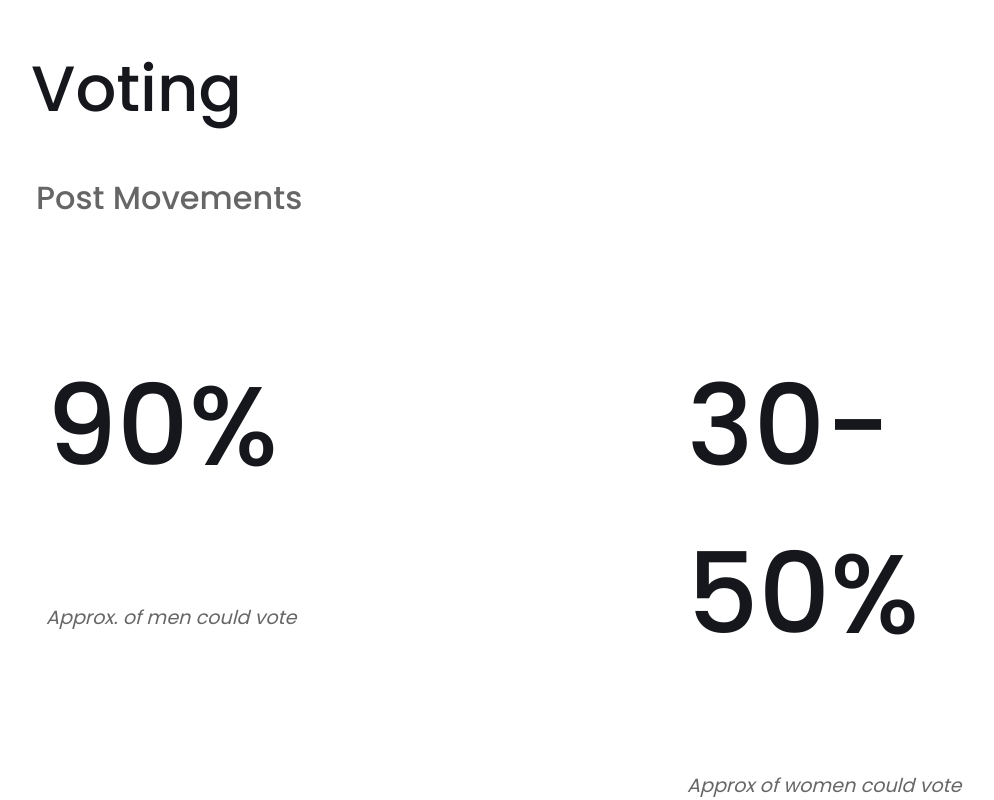
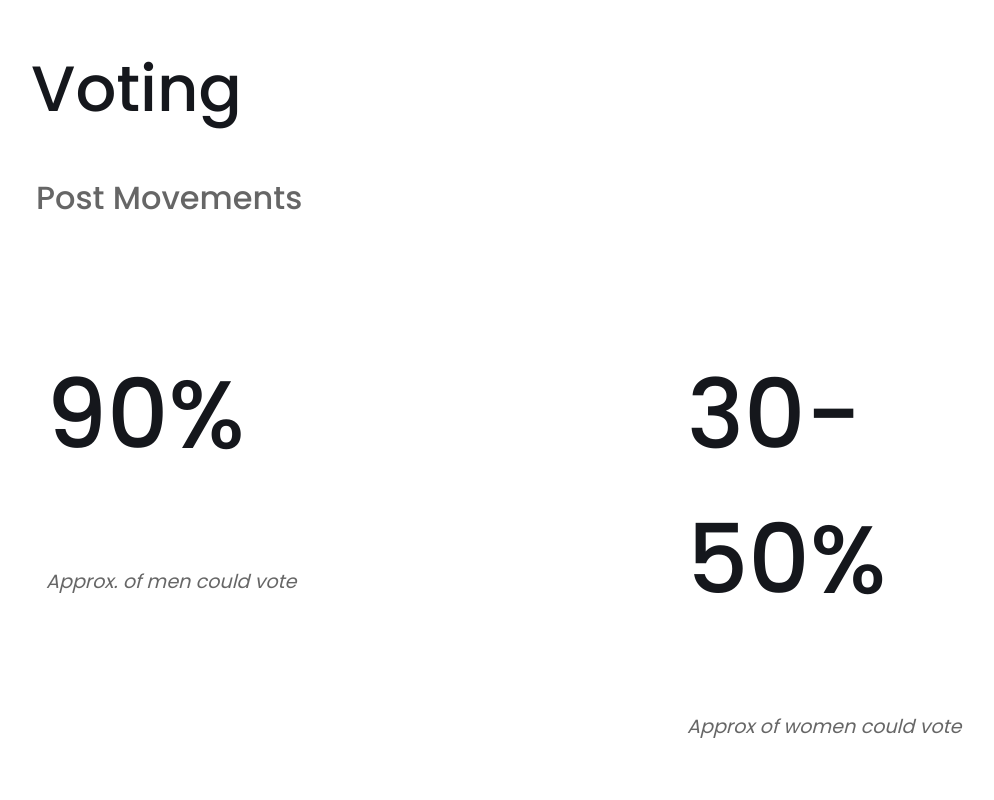
Before and after one commit to beta202/political-industrialization-ap-world, a plain HTML site: page index.html in a window 1280 px wide. Shown: the part 3774-4574 px from the top of the page, without its empty margins (124-1118 px from the left). After the commit the page ends 4516 px from the top, so only its background shows below. Drawn offline with Linux system fonts and the light colour scheme.

Commit message:
Update index.html

```diff
--- a/index.html
+++ b/index.html
@@ -66,11 +66,11 @@
          <h3 class="timePeriod" style="color: rgba(0, 0, 0, 0.6); text-align: left;">Post Movements</h3>
          <div class="comparison">
             <div class="before">
-               <h1 style="color: #15171c; margin-top: -50px; font-size: 7em; font-weight: 500">90%</h1>
+               <h1 style="color: #15171c; margin-top: -50px; font-size: 6em; font-weight: 500">90%</h1>
                <p style="color: rgba(0, 0, 0, 0.6)">Approx. of men could vote</p>
             </div>
             <div style="border-left: 2px solid rgba(255, 255, 255, 0.2);" class="after">
-               <h1 style="color: #15171c; margin-top: -50px; font-size: 7em; font-weight: 500">30-50%</h1>
+               <h1 style="color: #15171c; margin-top: -50px; font-size: 6em; font-weight: 500">30-50%</h1>
                <p style="color: rgba(0, 0, 0, 0.6)">Approx of women could vote</p>
             </div>
          </div>
```
